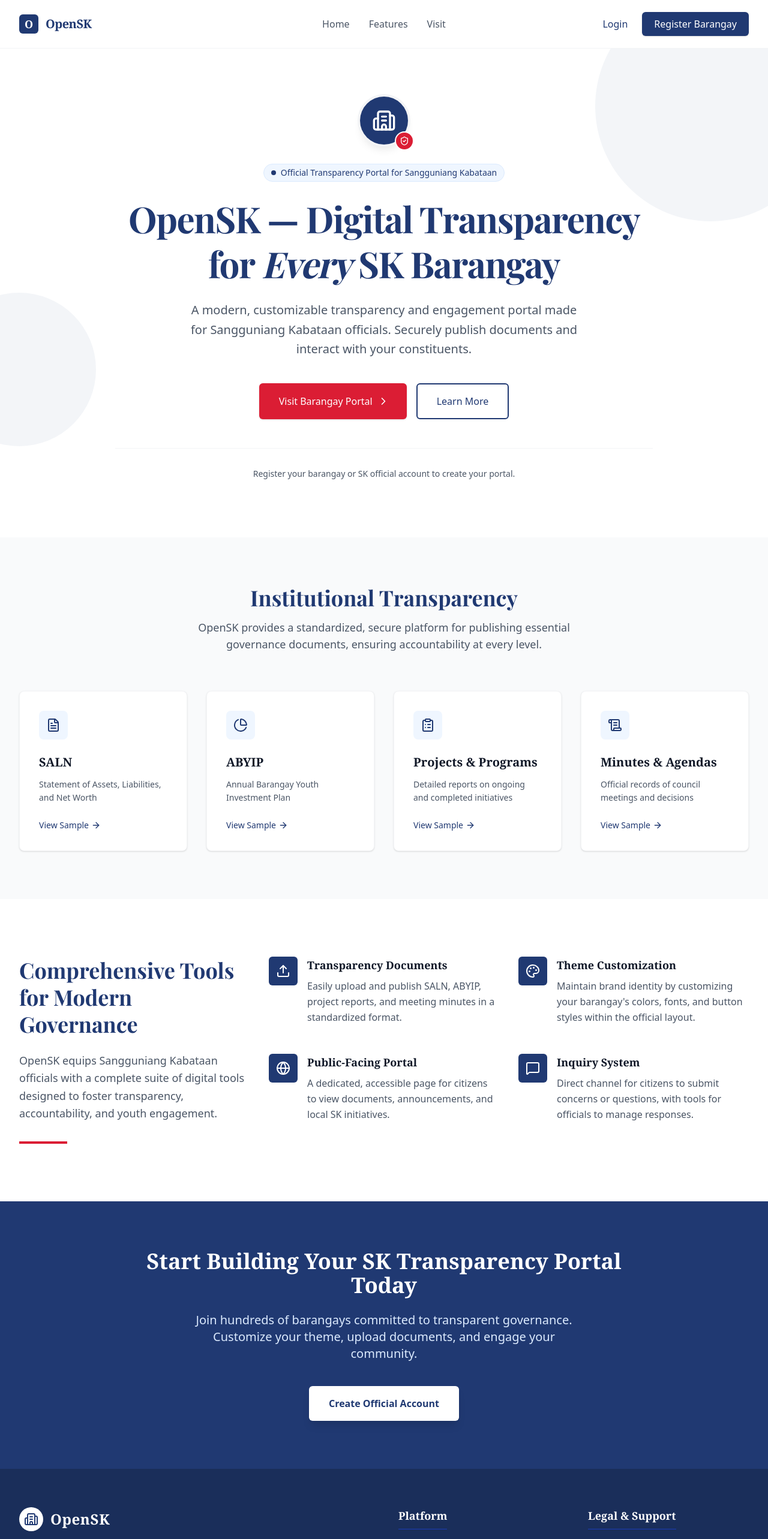
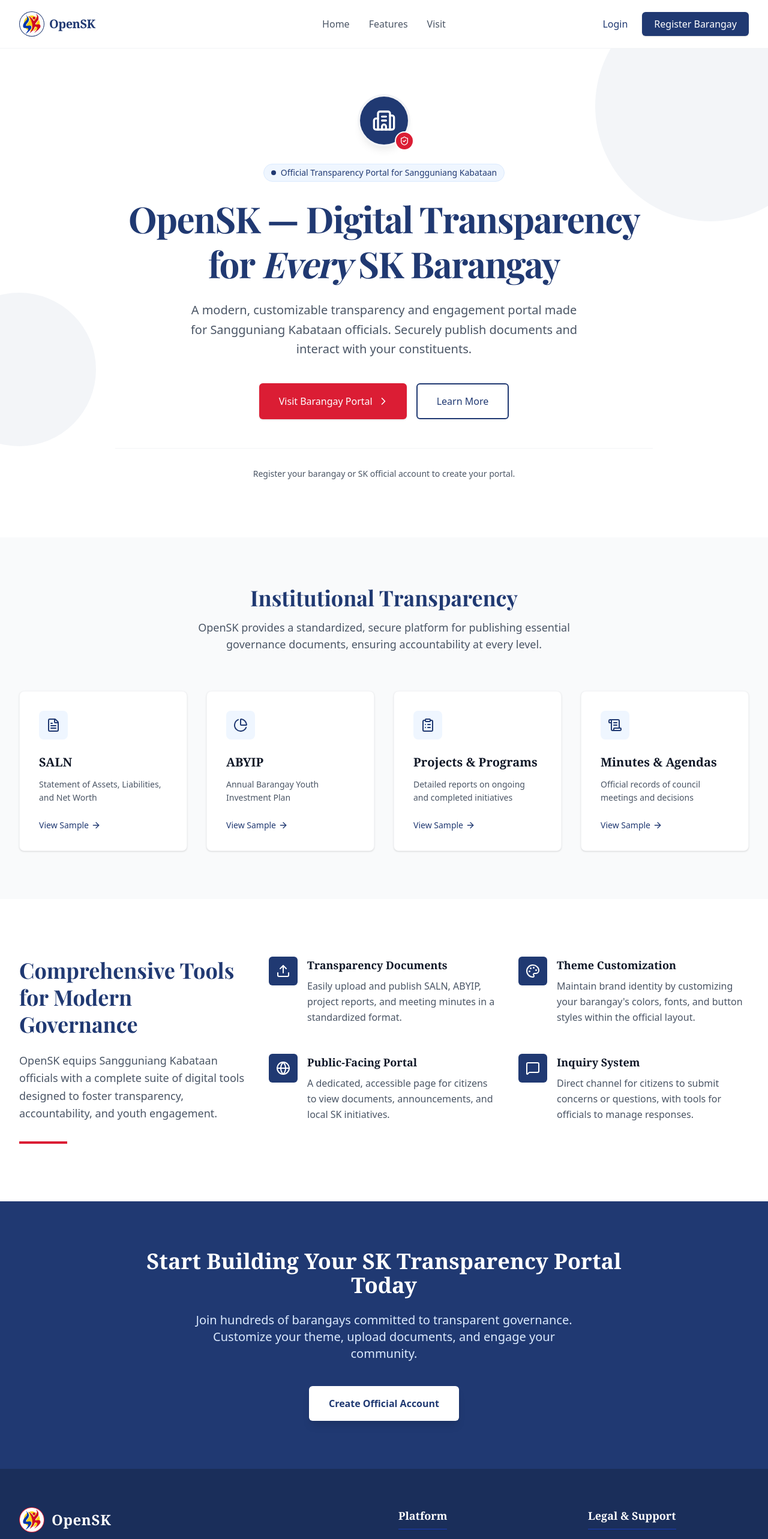
Before and after one commit to AdrianeDriane/OpenSK, a React (Vite) app in the folder client/: page / in a window 1280 px wide. Shown: the top 2566 px of the page at 60% size. Built offline with nearby package versions, Linux system fonts and the light colour scheme.

Commit message:
chore: change landing page OpenSK icons

```diff
--- a/client/src/components/landingPage/Footer.tsx
+++ b/client/src/components/landingPage/Footer.tsx
@@ -1,4 +1,6 @@
-import { Building2, Facebook, Twitter, Mail } from "lucide-react";
+import { Facebook, Twitter, Mail } from "lucide-react";
+
+import SKLogo from "../../assets/icons/sk_logo.png";
 
 export function Footer() {
   return (
@@ -7,8 +9,8 @@
         <div className="grid grid-cols-1 md:grid-cols-4 gap-12 mb-12">
           <div className="col-span-1 md:col-span-2">
             <div className="flex items-center mb-6">
-              <div className="w-10 h-10 bg-white rounded-full flex items-center justify-center mr-3">
-                <Building2 className="w-6 h-6 text-[#203972]" />
+              <div className="w-10.5 h-10.5 bg-[#db1d34] rounded-full flex items-center justify-center mr-3">
+                <img src={SKLogo} className="w-10 h-10" />
               </div>
               <span className="text-2xl font-bold font-serif tracking-wide">
                 OpenSK
--- a/client/src/pages/LandingPage.tsx
+++ b/client/src/pages/LandingPage.tsx
@@ -3,6 +3,8 @@
 import { DocumentShowcase } from "../components/landingPage/DocumentShowcase";
 import { FeatureList } from "../components/landingPage/FeatureList";
 import { Footer } from "../components/landingPage/Footer";
+
+import SKLogo from "../assets/icons/sk_logo.png";
 
 export function LandingPage() {
   return (
@@ -10,9 +12,10 @@
       <header className="bg-white border-b border-gray-100 sticky top-0 z-50">
         <div className="max-w-7xl mx-auto px-4 sm:px-6 lg:px-8 h-20 flex items-center justify-between">
           <div className="flex items-center">
-            <div className="w-8 h-8 bg-[#203972] rounded-md flex items-center justify-center mr-3">
-              <span className="text-white font-serif font-bold text-lg">O</span>
+            <div className="w-10.5 h-10.5 bg-[#203972] rounded-full flex items-center justify-center mr-2">
+              <img src={SKLogo} className="w-10 h-10" />
             </div>
+
             <span className="text-xl font-bold text-[#203972] font-serif tracking-tight">
               OpenSK
             </span>
```
Also changed, not shown: client/src/assets/icons/sk_logo.png (added).
